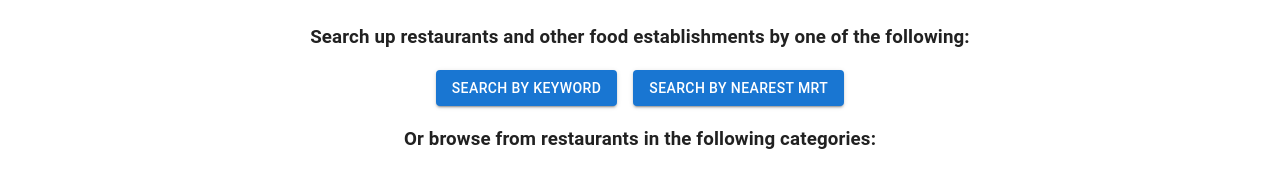
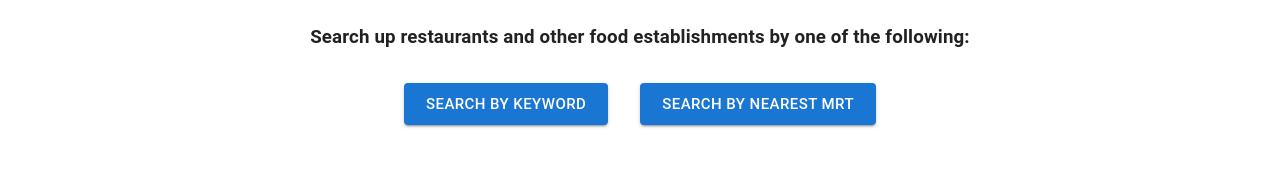
Before and after one commit to soniasltan/Project-2, a React (Create React App) app: page / in a window 1280 px wide. Shown: the part 132-302 px from the top of the page. Built offline with nearby package versions, Linux system fonts and the light colour scheme; grey boxes are pictures that could not be loaded; the HTML template or start-up script is replaced by a standard one.

Commit message:
updated spacing of elements on homepage

```diff
--- a/src/App.js
+++ b/src/App.js
@@ -25,16 +25,17 @@ function App() {
               Search up restaurants and other food establishments by one of the
               following:
             </h3>
-            <Stack direction="row" spacing={2} justifyContent="center">
-              <Button variant="contained">
+            <Stack direction="row" spacing={4} justifyContent="center" sx={{mt: 4}}>
+              <Button variant="contained" size="large">
                 <Link to="/keyword">Search by Keyword</Link>
               </Button>
-              <Button variant="contained">
+              <Button variant="contained" size="large">
                 <Link to="/closestMRT">Search by nearest MRT</Link>
               </Button>
             </Stack>
+            <br />
             <h3>Or browse from restaurants in the following categories:</h3>
-            <Container maxWidth="lg">
+            <Container maxWidth="lg" sx={{mt: 4}}>
               <Grid container spacing={4}>
                 <CuisineCards />
               </Grid>
```
